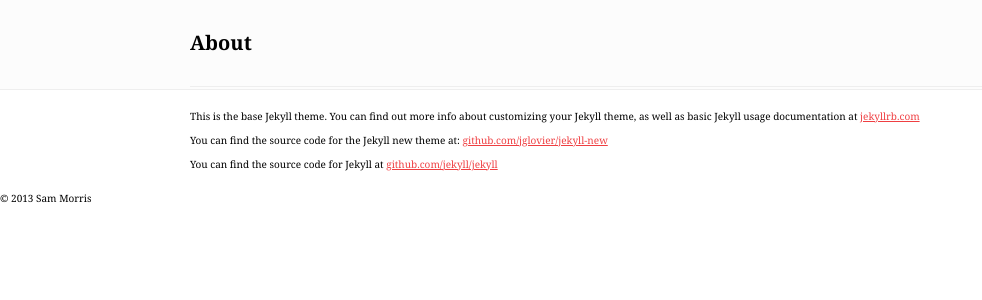
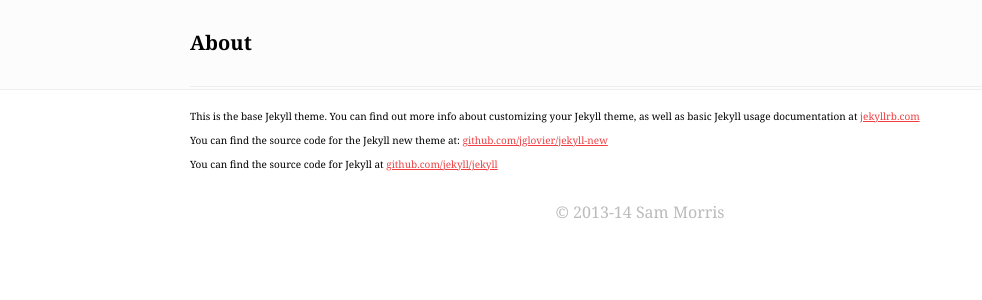
Before and after one commit to sammorrisdesign/sammorr.is, a Jekyll site: the page built from about.md, in a window 1280 px wide. Shown: the top 300 px of the page, without its empty margins (0-982 px from the left). Built offline with Jekyll 4.4.1, drawn with Linux system fonts in a browser that asks for light colours; nearby versions of some CDN libraries.

Commit message:
Footer / Copyright

```diff
--- a/_includes/structure/footer.html
+++ b/_includes/structure/footer.html
@@ -1,5 +1,7 @@
     <footer>
-        &copy; 2013 Sam Morris
+        <div class="container">
+            &copy; 2013-14 Sam Morris
+        </div>
     </footer>
 
     <!-- Site Javascript -->
--- a/_sass/modules/_colors.scss
+++ b/_sass/modules/_colors.scss
@@ -5,5 +5,6 @@ $yellow: #fffed7;
 $white: #fff;
 $off-white: #fcfcfc;
 $light-grey: #eee;
+$grey: #bbb;
 $dark-grey: #666;
 $black: #333;
--- /dev/null
+++ b/_sass/partials/_footer.scss
@@ -0,0 +1,6 @@
+footer {
+    margin: 20px 0;
+    color: $grey;
+    text-align: center;
+    font-size: $font-size-body;
+}
--- a/_sass/style.scss
+++ b/_sass/style.scss
@@ -16,3 +16,4 @@
 @import "partials/_project--desktop";
 @import "partials/_project--phone";
 @import "partials/_project--tablet--landscape";
+@import "partials/_footer";
--- a/assets/css/style.css
+++ b/assets/css/style.css
@@ -197,3 +197,9 @@ header {
   .project--tablet--landscape.project--active .project__description {
     left: 630px;
     opacity: 1; }
+
+footer {
+  margin: 20px 0;
+  color: #bbbbbb;
+  text-align: center;
+  font-size: 1.6rem; }
```
